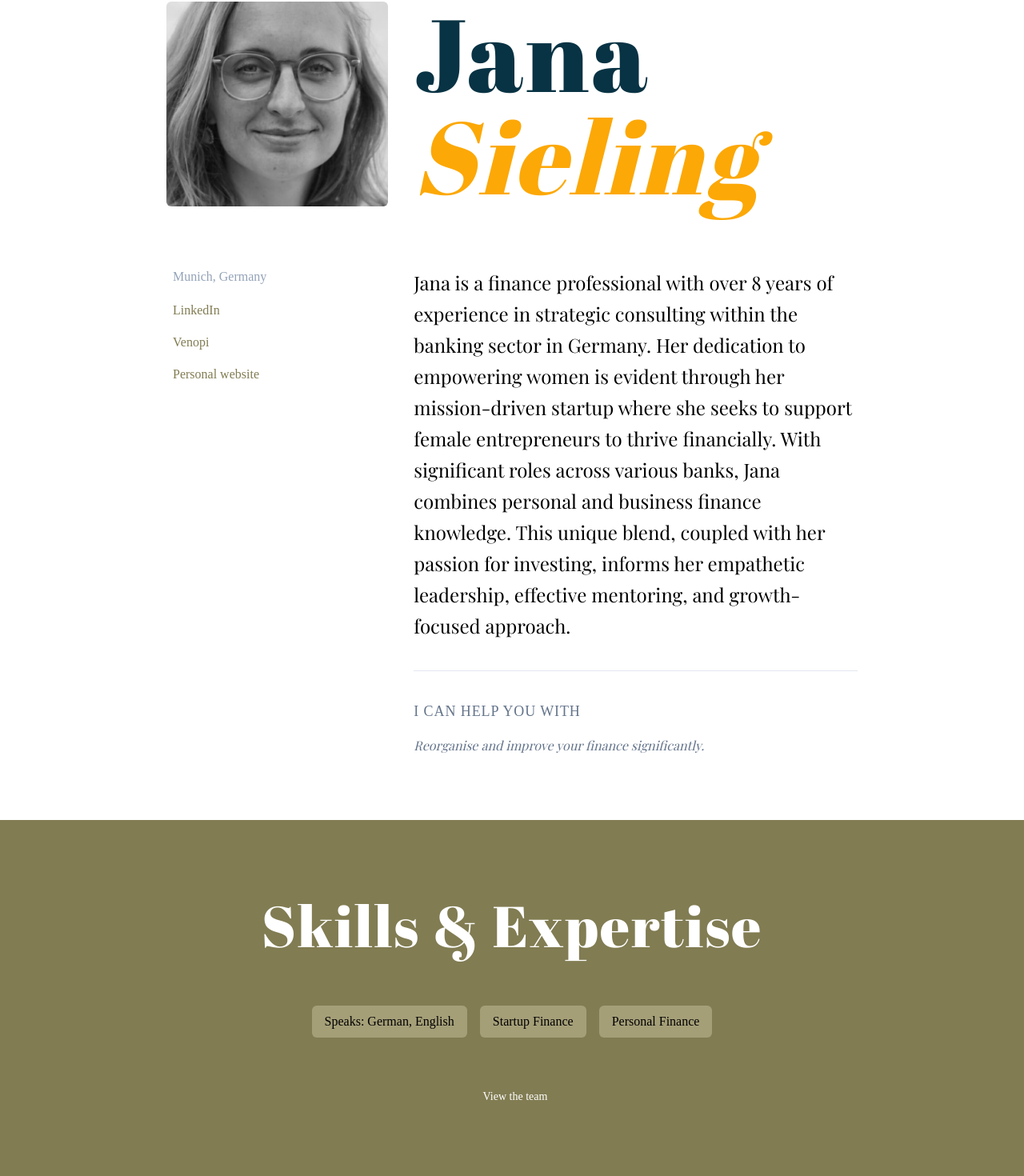
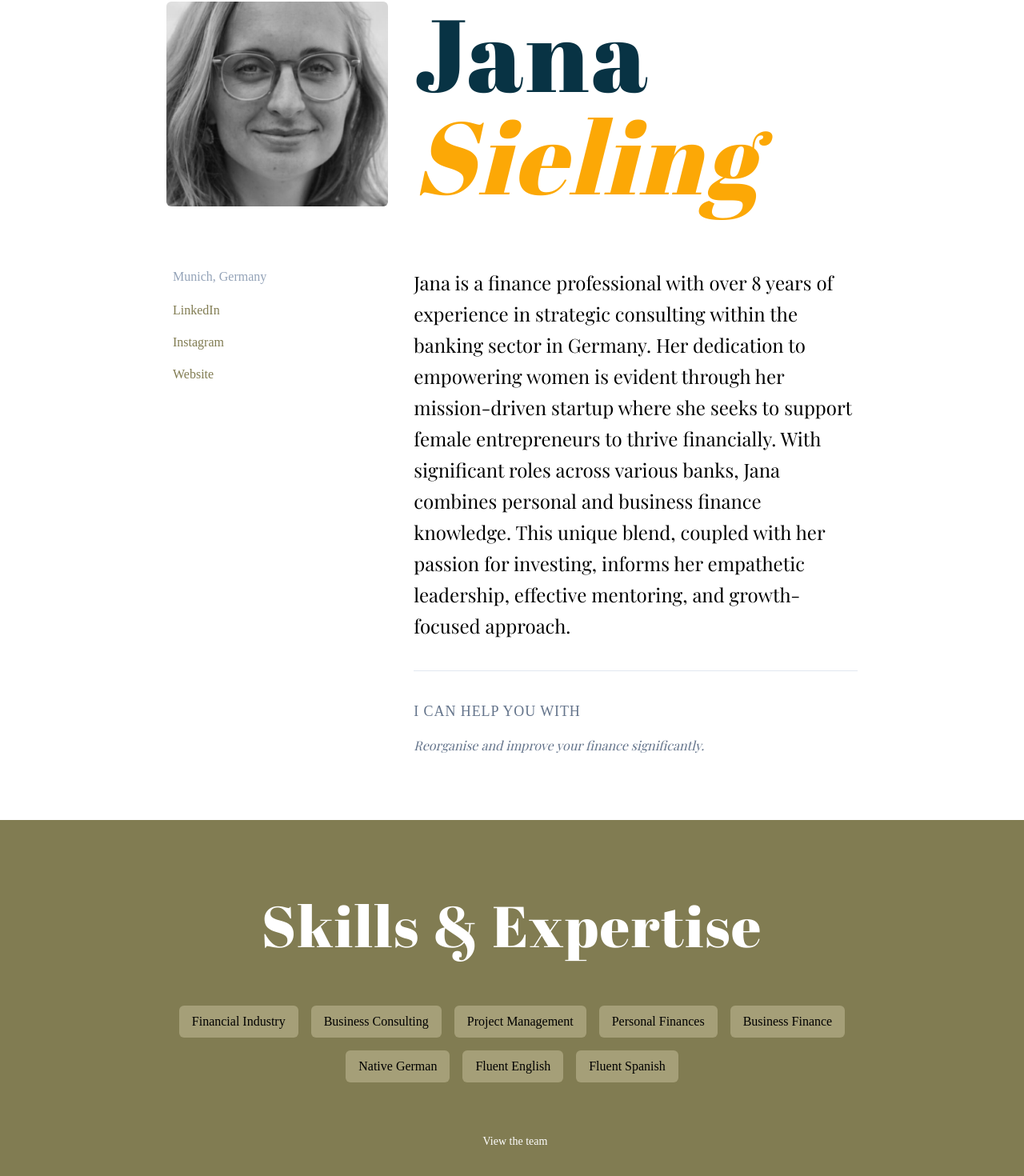
Before and after one commit to wearehc15/wearehc15.github.io, a SvelteKit app: page /team/jana in a window 1280 px wide. Shown: the part 178-1648 px from the top of the page at 80% size. Built offline with nearby package versions, Linux system fonts and the light colour scheme; some icons are missing; a web font is replaced by a local one.

Commit message:
wip: Jana

```diff
--- a/src/routes/team/jana/+page.svelte
+++ b/src/routes/team/jana/+page.svelte
@@ -21,9 +21,9 @@
 		<PersonMeta
 			based_in="Munich, Germany"
 			socials = { [
-				{ title: 'LinkedIn', url: 'https://www.linkedin.com/in/ivanasetiawan/' },
-				{ title: 'Venopi', url: 'https://www.venopi.com/' },
-				{ title: 'Personal website', url: 'https://ivanasetiawan.com/' },
+				{ title: 'LinkedIn', url: 'https://www.linkedin.com/in/jana-sieling-60a1a6204/' },
+				{ title: 'Instagram', url: 'https://www.instagram.com/finanzfriede/' },
+				{ title: 'Website', url: 'https://finanzfriede.de/zenfinance/' },
 			] }
 			/>
 
@@ -46,9 +46,14 @@
 <PersonSkills
 	skills={
 		[
-			'Speaks: German, English',
-			'Startup Finance',
-			'Personal Finance',
+			'Financial Industry',
+			'Business Consulting',
+			'Project Management',
+			'Personal Finances',
+			'Business Finance',
+			'Native German',
+			'Fluent English',
+			'Fluent Spanish',
 		]
 	}
 	/>
```
